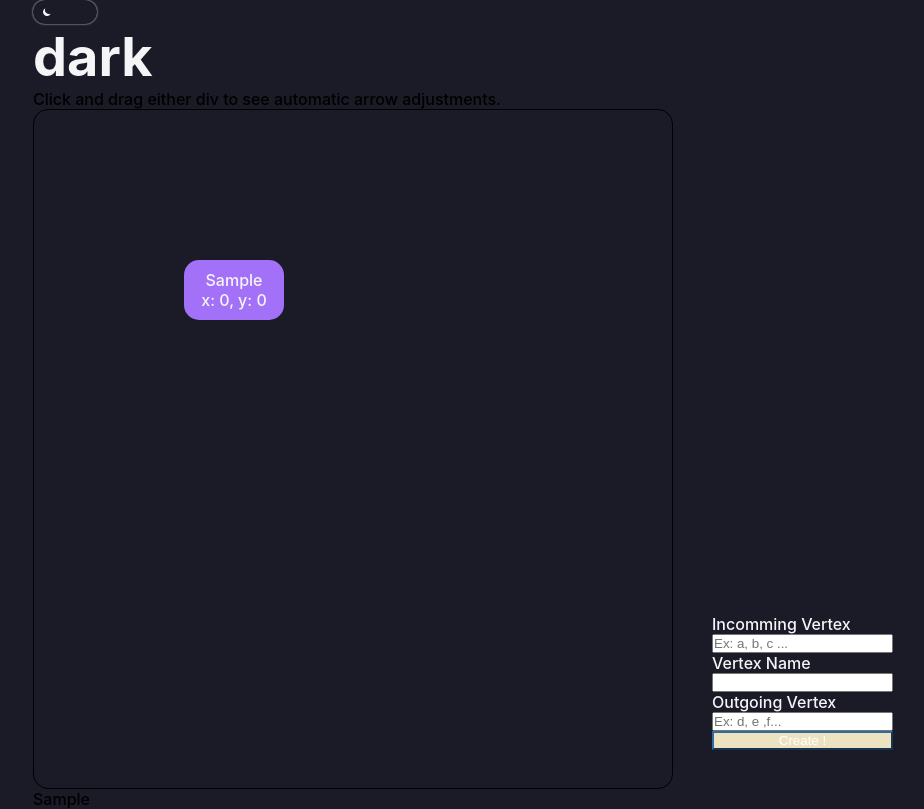
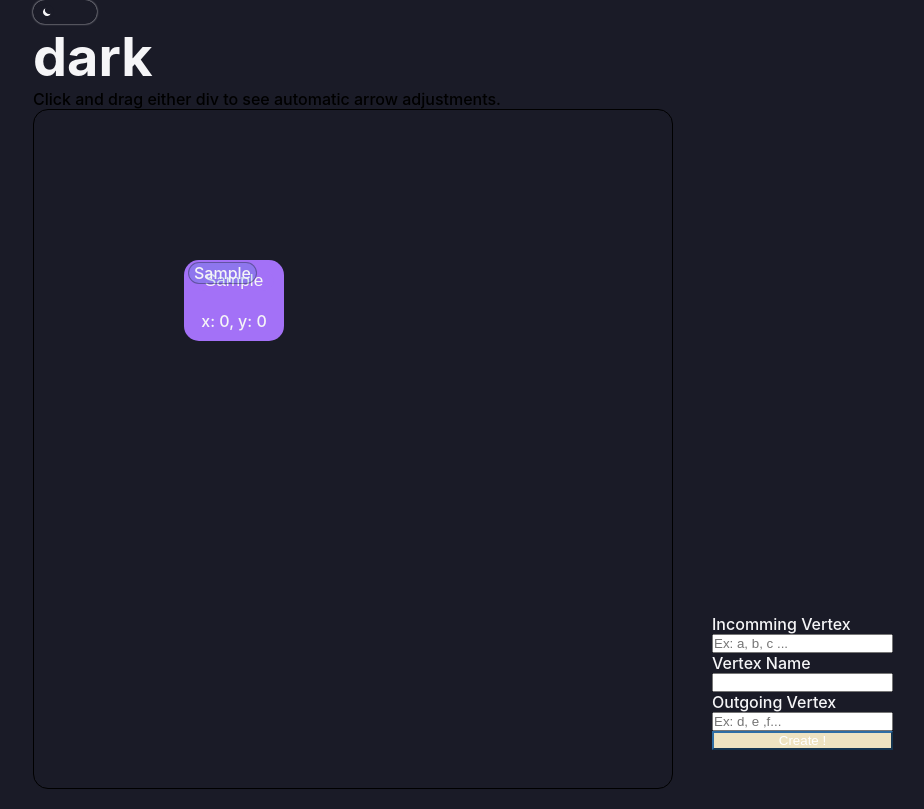
Before and after one commit to benson00077/dag_graph-ts, a React (Create React App) app: page / in a window 1280 px wide. Both pictures are taken after typing "Sample", "Sample", "Sample" into the empty fields and a click on the button "Create !". Shown: the whole page, without its empty margins (287-1211 px from the left). Built offline with nearby package versions, Linux system fonts and the light colour scheme.

Commit message:
Implement rename on vertex

```diff
--- a/src/components/CreateVertex.tsx
+++ b/src/components/CreateVertex.tsx
@@ -10,13 +10,14 @@ type CreactVertexProps = {
 }
 
 
-export default function CreateVertex({verticesInput}: CreactVertexProps) {
+export default function CreateVertex({ verticesInput }: CreactVertexProps) {
 
-  const dag = useContext(DagContext)
+  const [dag] = useContext(DagContext)
 
   function createVertex() {
     let { incomming, vertex, outgoing } = inputParser(verticesInput)
-    dag.addEdges(vertex, null, outgoing, incomming)
+    const value = dag.vertices[vertex] ? dag.vertices[vertex].value : null
+    dag.addEdges(vertex, value, outgoing, incomming)
   }
 
   if (verticesInput.vertex) {
@@ -24,13 +25,13 @@ export default function CreateVertex({verticesInput}: CreactVertexProps) {
       createVertex()
       dag.giveRank()
     } catch (err) {
-      alert(err)
+      console.log(err)
     }
   }
 
   return (
     <Fragment>
-      <DrawGraph dag={dag} topSorted={dag["topSorted"]}/>
+      <DrawGraph dag={dag} topSorted={dag["topSorted"]} />
     </Fragment>
   )
 }
--- a/src/components/DrawGraph.tsx
+++ b/src/components/DrawGraph.tsx
@@ -60,12 +60,10 @@ export default function DrawGraph({ dag, topSorted }: DrawGraphProps) {
           {arrowRenderer({dag, refs: [refsDivs, refsArrows]})}
         </svg>
           {vertexRenderer({
-            rank: dag.rank,
-            topSorted: dag.topSorted,
+            dag,
             refs: [refsDivs, refsArrows]
           })}
       </div>
-      <div>{dag.topSorted}</div>
     </>
   )
 }
--- /dev/null
+++ b/src/components/Vertex/Rename.tsx
@@ -0,0 +1,41 @@
+import React, { useContext, useState, useRef, ReactElement } from 'react'
+import { DagContext } from '../contexts/DagContext'
+import { useClickPreventionOnDoubleClick } from '../hooks/useCancellablePromises'
+
+type RenameProps = {
+  initName: string,
+  children: ReactElement,
+}
+
+function Rename({ initName, children }: RenameProps) {
+
+  const [value, setValue] = useState(initName)
+  const [dag, update, setUpdate] = useContext(DagContext)
+  const formInputField = useRef<HTMLInputElement>(null)
+  const onClick = () => {}
+  const onDoubleClick = () => {
+    if (formInputField.current) {
+      formInputField.current.focus()
+      formInputField.current.setSelectionRange(0, value.length)
+    }
+  }
+  const [handleClick, handleDoubleClick] = useClickPreventionOnDoubleClick(onClick, onDoubleClick)
+
+  function submitHandler(e: React.FormEvent) {
+    e.preventDefault()
+    dag.map(initName, value)
+    setUpdate(!update)
+    if (formInputField.current) formInputField.current.blur()
+  }
+
+  return (
+    <div style={{ height: "100%", width: "100%" }} onClick={handleClick} onDoubleClick={handleDoubleClick}>
+      <form onSubmit={submitHandler}>
+        <input ref={formInputField} type="text" value={value} onChange={e => { setValue(e.target.value) }}></input>
+      </form>
+      {children}
+    </div>
+  )
+}
+
+export default Rename
--- a/src/components/Vertex/Vertex.tsx
+++ b/src/components/Vertex/Vertex.tsx
@@ -4,27 +4,30 @@ import Draggable from "../Draggble/Draggable";
 import { DraggableData } from "../Draggble/types";
 import { RefsArrows } from "../../ts/types/app_types"
 import { useDrawConnectorDynamic } from "../hooks/useDrawSVGConnector"
+import { vertexValue } from "../../dag/types";
+import Rename from "./Rename";
 
 export default function Vertex(props: {
   name: string;
+  value: string | null;
   location: [number, number];
   forwardedRef: React.RefObject<HTMLDivElement>;
   forwardedArrowsRefs: RefsArrows;
 }) {
-  const { name, location, forwardedRef, forwardedArrowsRefs } = props;
+  const { name, value, location, forwardedRef, forwardedArrowsRefs } = props;
   const [row, column] = location;
   const [topPosition, leftPosition] = [150 + 150 * row, 150 * column];
   const [topStyle, leftStyle] = [topPosition + "px", leftPosition + "px"];
   const [state, setState] = useState({
     activeDrags: 0,
-    deltaPosition: {x: 0, y:0},
-    controlledPosition: {x: -400, y: 200} //TODO
+    deltaPosition: { x: 0, y: 0 },
+    controlledPosition: { x: -400, y: 200 } //TODO
   })
   const { drawConnectorDynamic } = useDrawConnectorDynamic()
   const relatedArrows = relatedArrowsDetector(forwardedArrowsRefs, name);
 
   const handleDrag = (e: MouseEvent, ui: DraggableData) => {
-    const {x, y} = state.deltaPosition
+    const { x, y } = state.deltaPosition
     setState(prev => ({
       ...prev,
       deltaPosition: {
@@ -32,12 +35,12 @@ export default function Vertex(props: {
         y: y + ui.deltaY,
       }
     }))
-    drawConnectorDynamic(relatedArrows, name, {x: ui.deltaX, y: ui.deltaY})
+    drawConnectorDynamic(relatedArrows, name, { x: ui.deltaX, y: ui.deltaY })
   }
-  const onStart = () => setState(prev => ({...prev, activeDrags: state.activeDrags + 1}));
-  const onStop = () => setState(prev => ({...prev, activeDrags: state.activeDrags - 1 }));
+  const onStart = () => setState(prev => ({ ...prev, activeDrags: state.activeDrags + 1 }));
+  const onStop = () => setState(prev => ({ ...prev, activeDrags: state.activeDrags - 1 }));
 
-  const dragHandlers = {onStart: onStart, onStop: onStop};
+  const dragHandlers = { onStart: onStart, onStop: onStop };
 
   let posn = {
     position: `absolute`,
@@ -55,14 +58,18 @@ export default function Vertex(props: {
         {...dragHandlers}
         onDrag={handleDrag}
         forwardedRef={forwardedRef}
-        positionOffset={{x: '0%', y: '0%'}}
-        defaultPosition={{x: leftPosition, y: topPosition}}
+        positionOffset={{ x: '0%', y: '0%' }}
+        defaultPosition={{ x: leftPosition, y: topPosition }}
         defaultClassName={`draggable-${name}`}
-        >
+      >
         <S.Container posn={posn} ref={forwardedRef} id={name}>
-          {name}
-          <br/>
-          {`x: ${state.deltaPosition.x.toFixed(0)}, y: ${state.deltaPosition.y.toFixed(0)}`}
+          <Rename initName={name} >
+            <>
+              <span> {name} </span>
+              <br />
+              {`x: ${state.deltaPosition.x.toFixed(0)}, y: ${state.deltaPosition.y.toFixed(0)}`}
+            </>
+          </Rename>
         </S.Container>
       </Draggable>
     </>
--- a/src/components/Vertex/styles.ts
+++ b/src/components/Vertex/styles.ts
@@ -24,9 +24,42 @@ export const Container = styled.div<IPosn>`
 
   /*
       To Prevent user selectin inside the drag source
+      This is also covered in draggable component (duplicated)
   */
   user-select: none;
   -moz-user-select: none;
   -webkit-user-select: none;
   -ms-user-select: none;
+
+  /*
+      vertex's name as key
+  */
+  span {
+    background-color: rgba(14, 151, 179, 0.13);
+    padding: 0 5% 0 5%;
+    position: absolute;
+    top: 3%;
+    left: 4px;
+    border: 1px solid rgba(16, 18, 27, 0.35);
+    border-radius: 15px;
+  }
+
+  /*
+      vertex's value could changed by submitting form
+  */
+  form input{
+    color: ${( {theme}) => theme.text};
+    background-color:${( {theme}) => theme.vertexbg};
+    border: 0;
+    border-radius: 15px;
+    outline: 0;
+    cursor: default;
+    max-width: 80px;
+    font-size: 1.08rem;
+    text-align: center;
+
+    &:focus{
+      background-color: rgb(156 163 175);
+    }
+  }
 `
--- a/src/components/VertexRenderer.tsx
+++ b/src/components/VertexRenderer.tsx
@@ -4,20 +4,19 @@ import { RefsArrows, RefsDiv } from "../ts/types/app_types";
 import Vertex from "./Vertex/Vertex";
 
 type vertexRendererParas = {
-  rank: IdagData["rank"];
-  topSorted: IdagData["topSorted"];
+  dag: IdagData;
   refs: [React.MutableRefObject<RefsDiv>, React.MutableRefObject<RefsArrows>]; // [...{current: [..., {current: Ele} ]}]
 };
 
 export default function vertexRenderer({
-  rank,
-  topSorted,
+  dag,
   refs,
 }: vertexRendererParas) {
+  const [rank, topSorted] = [dag.rank, dag.topSorted]
   if (!rank || !topSorted) return;
   const graphHeight = rank[`${topSorted[0]}`];
   const rowProcssedTimes: { [key: number]: number } = {}; //作為每一行div是否render過的計數器
-  const [ refsDivs, refsArrows ] = refs;
+  const [refsDivs, refsArrows] = refs;
 
   return (
     // 按照拓墣排序迭代每個 vertex，同時紀錄他們所在階層 currentRow
@@ -29,6 +28,7 @@ export default function vertexRenderer({
       return (
         <Vertex
           name={name}
+          value={dag.vertices[name].value}
           key={name}
           location={[row, column]}
           forwardedRef={refsDivs.current[i]}
--- a/src/components/contexts/DagContext.tsx
+++ b/src/components/contexts/DagContext.tsx
@@ -3,14 +3,21 @@ import { contextProps } from "./types"
 import Graph from "../../dag/graphClass"
 
 
-export const DagContext = React.createContext({} as Graph);
+type dagCtx = [Graph, boolean, React.Dispatch<React.SetStateAction<boolean>> | (() => {})]
+
+export const DagContext = React.createContext<dagCtx>([{} as Graph, false, () => { }]);
 
 export const DagContextProvider = (props: contextProps) => {
 
-  const [dag] = useState(new Graph())
+  const [dag] = useState<Graph>(new Graph())
+  /** Since we use dag class's method to update vertex vlaue,
+   *  React would not know the update of dag unless having a update state
+   *  to inform react to rerender CreateVertex.tsx where we import dag data
+   */
+  const [update, setUpdate] = useState(false)
 
   return (
-    <DagContext.Provider value={dag}>
+    <DagContext.Provider value={[dag, update, setUpdate]}>
       {props.children}
     </DagContext.Provider>
   )
--- /dev/null
+++ b/src/components/hooks/useCancellablePromises.ts
@@ -0,0 +1,60 @@
+import React from "react";
+import { cancellablePromiseObj, cancellablePromise } from "../utils/cancellablePromise";
+
+const noop = () => {};
+const delay = (n: number) => new Promise((resolve) => setTimeout(resolve, n));
+
+export function useClickPreventionOnDoubleClick(
+  onClick: () => void,
+  onDoubleClick: () => void
+) {
+  const api = useCancellablePromises();
+
+  const handleClick = () => {
+    api.clearPendingPromise();
+    const waitForClick = cancellablePromise(delay(300));
+    api.appendPendingPromise(waitForClick);
+
+    return waitForClick.promise
+      .then(() => {
+        api.removePendingPromise(waitForClick);
+        onClick();
+      })
+      .catch((errInfo) => {
+        api.removePendingPromise(waitForClick);
+        if (!errInfo.isCanceled) throw errInfo.error;
+      });
+  };
+
+  const handleDoubleClick = () => {
+    api.clearPendingPromise();
+    onDoubleClick();
+  };
+
+  return [handleClick, handleDoubleClick];
+}
+
+
+function useCancellablePromises() {
+  const pendingPromises = React.useRef([] as cancellablePromiseObj[]);
+
+  const appendPendingPromise = (promise: cancellablePromiseObj) => {
+    pendingPromises.current = [...pendingPromises.current, promise];
+  };
+
+  const removePendingPromise = (promise: cancellablePromiseObj) => {
+    pendingPromises.current = pendingPromises.current.filter(
+      (p) => p !== promise
+    );
+  };
+
+  const clearPendingPromise = () =>
+    pendingPromises.current.map((p) => p.cancel());
+
+  const api = {
+    appendPendingPromise,
+    removePendingPromise,
+    clearPendingPromise,
+  };
+  return api;
+}
--- /dev/null
+++ b/src/components/utils/cancellablePromise.ts
@@ -0,0 +1,22 @@
+export type cancellablePromiseObj = {
+  promise: Promise<unknown>;
+  cancel: () => boolean;
+};
+
+export const cancellablePromise = (
+  promise: Promise<unknown>
+): cancellablePromiseObj => {
+  let isCanceled = false;
+
+  const wrappedPromise = new Promise((resolve, reject) => {
+    promise.then(
+      (value) => (isCanceled ? reject({ isCanceled, value }) : resolve(value)),
+      (error) => reject({ isCanceled, error })
+    );
+  });
+
+  return {
+    promise: wrappedPromise,
+    cancel: () => (isCanceled = true),
+  };
+};
--- a/src/dag/types.ts
+++ b/src/dag/types.ts
@@ -1,4 +1,4 @@
-export type vertexValue = null | string | number
+export type vertexValue = null | string
 export type Vertex = {
   name: string;
   incoming: {
```
Also changed, not shown: 1 other file (tests, documents, lock files or other folders).
